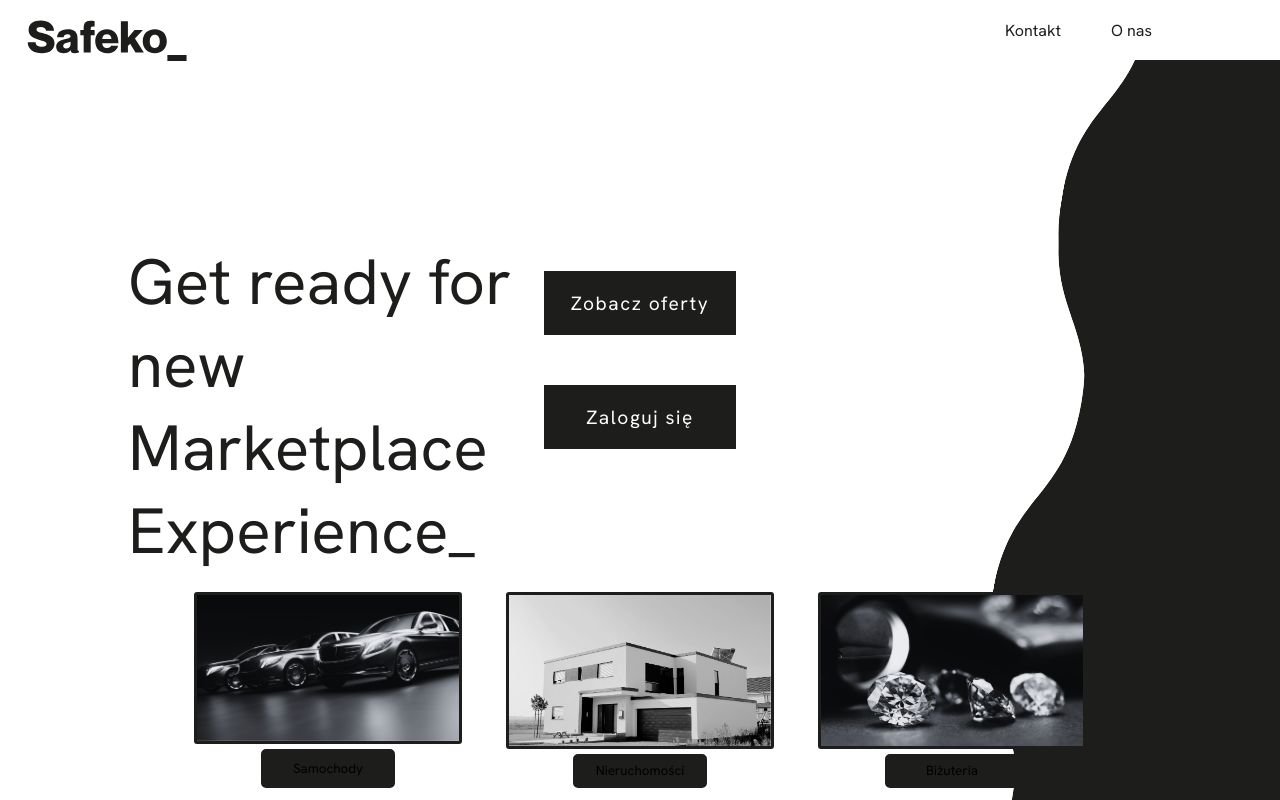
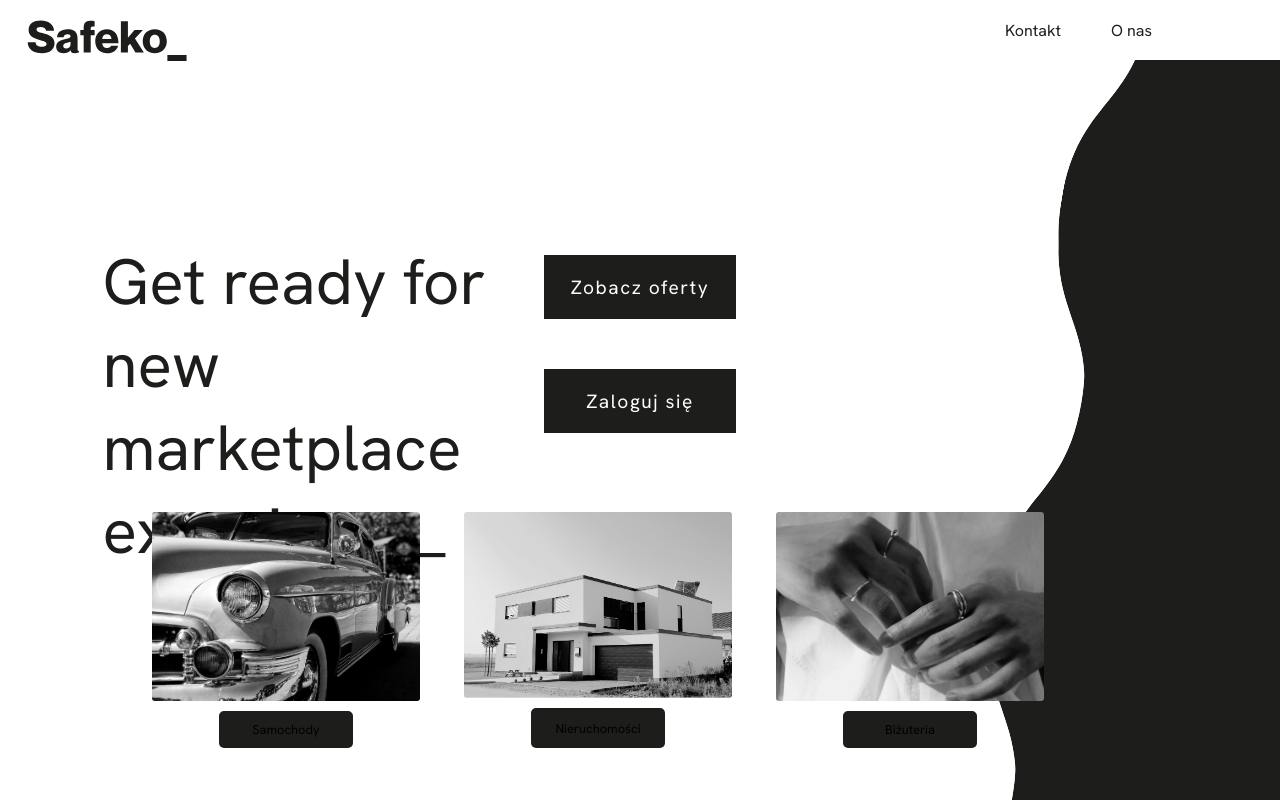
Before and after one commit to MikolajPietron/Safeko, a Next.js app: page / in a window 1280 px wide. Built offline with nearby package versions, Linux system fonts and the light colour scheme; no server answers; some icons are missing.

Commit message:
Landing Page New Design

```diff
--- a/src/app/page.css
+++ b/src/app/page.css
@@ -28,7 +28,7 @@ body {
   height: 100vh;
 
 }
-.waveElement{}
+
 .profileMenu{
   position: absolute;
   top: 100px;
@@ -119,7 +119,7 @@ body {
   width: 30vw;
   height: 30vh;
   color: #1d1d1b;
-  left: 10%;
+  left: 8%;
   top: 30%;
   font-size: 4rem;
   font-family: 'HankenGrotesk';
@@ -129,8 +129,9 @@ body {
   position: fixed;
   display: flex;
   flex-direction: row;
-  bottom: 10px;
-  height: 25vh;
+  bottom: 50px;
+  left: 150px;
+  height: 30vh;
   align-self: center;
   width: 70vw;
 
@@ -141,10 +142,11 @@ body {
   position: relative;
   flex: 1;
 
+
   flex-direction: column;
   place-items: center;
   padding: 2px;
-  gap: 5px;
+  gap: 10px;
 }
 .samochodyImageContainer, .nieruchomosciImageContainer, .bizuteriaImageContainer {
   height: 80%;
@@ -154,25 +156,34 @@ body {
 
 }
 .carImage{
+  cursor: pointer;
   border-radius: 3px;
   width: 100%;
   height: 100%;
   object-fit: cover;
-  border: 3px solid #1d1d1b;
+  transition: all 0.4s ease;
+
+}
+.carImage:hover, .houseImage:hover, .bizuteriaImage:hover {
+  opacity: 0.9;
 }
 .houseImage{
+  cursor: pointer;
   border-radius: 3px;
   width: 100%;
   height: 100%;
   object-fit: cover;
-  border: 3px solid #1d1d1b;
+  transition: all 0.4s ease;
+
 }
 .bizuteriaImage{
+  cursor: pointer;
   border-radius: 3px;
   width: 100%;
   height: 100%;
   object-fit: cover;
-  border: 3px solid #1d1d1b;
+  transition: all 0.4s ease;
+
 }
 .samochodyButton,.bizuteriaButton,.nieruchomosciButton {
   height: 5vh;
@@ -180,6 +191,7 @@ body {
   border: 2px solid green;
   cursor: pointer;
   border-radius: 5px;
+  font-size: 1vw;
   font-family: "HankenGrotesk";
   background-color: #1d1d1b;
   border: 2px solid #1d1d1b;
@@ -212,7 +224,7 @@ body {
   position: fixed;
   display: flex;
   flex-direction: column;
-  top: 45%;
+  top: 43%;
   left: 50%;
   transform: translate(-50%,-50%);
 
--- a/src/app/page.js
+++ b/src/app/page.js
@@ -54,7 +54,7 @@ export default function Home() {
       <div className="WaveElement">
         <img src="/WaveElement2.svg" alt="Wave" className="waveElement" />
       </div>
-      <div className="MainPageText">Get ready for new <br/>  Marketplace <br/> Experience_</div>
+      <div className="MainPageText">Get ready for<br/>new marketplace<br/>experience_</div>
 
 
       <div className="SafekoLogo">
```
Also changed, not shown: public/bizuteriaImage.png, public/carImage.png.
